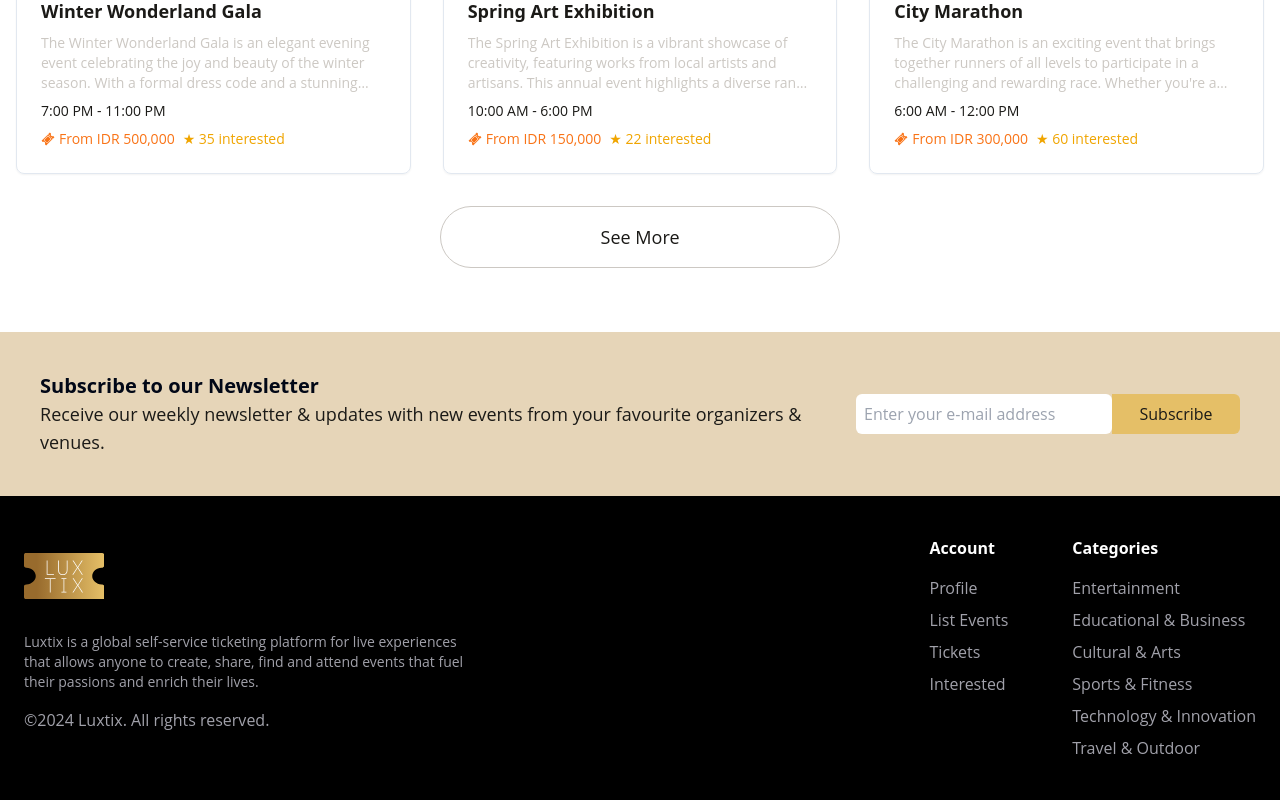
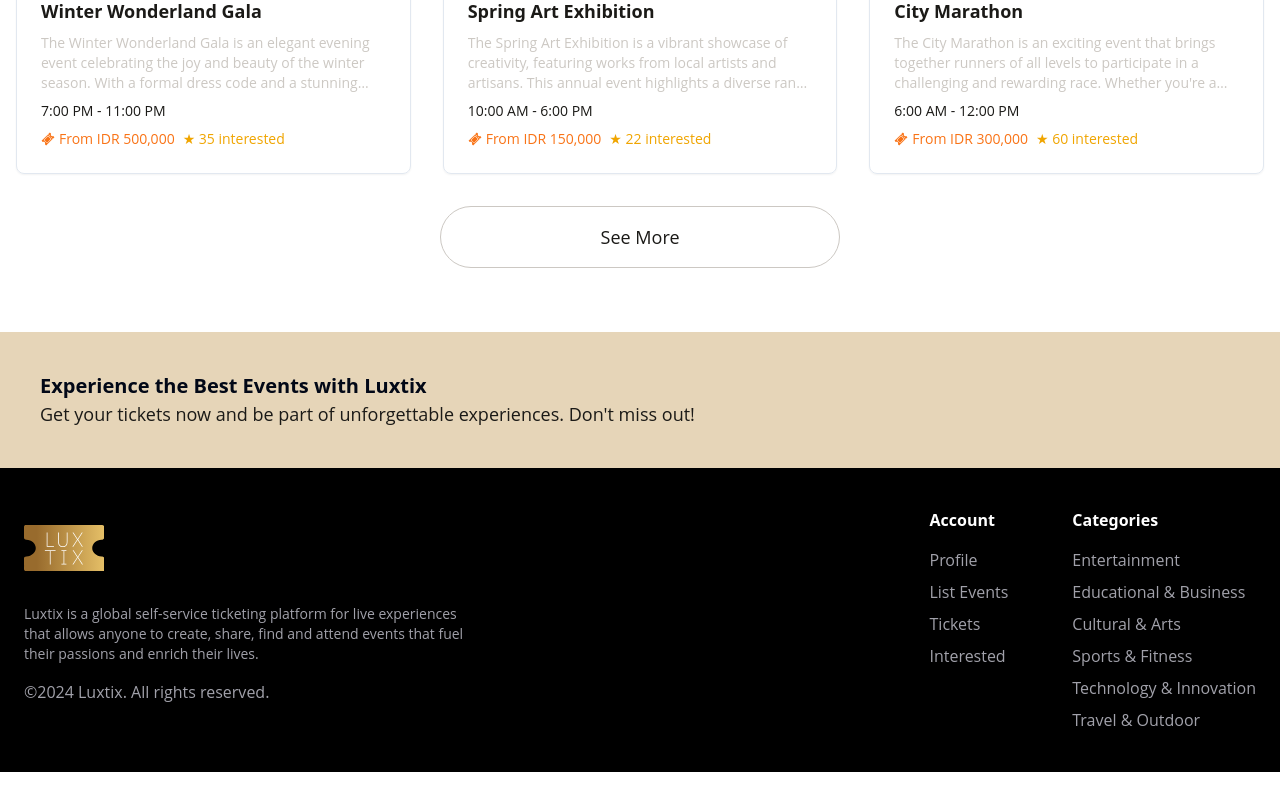
Before and after one commit to Luxtix/DTI-Frontend, a Next.js app: page / in a window 1280 px wide. Shown: the part 2568-3368 px from the top of the page. After the commit the page ends 3340 px from the top, so only its background shows below. Built offline with nearby package versions, Linux system fonts and the light colour scheme.

Commit message:
fix(jacob) change newsletter to CTA

```diff
--- /dev/null
+++ b/app/components/CTA/index.tsx
@@ -0,0 +1,19 @@
+function CTA() {
+  return (
+    <div className="bg-luxtix-4 mt-8">
+      <div className="p-4 sm:p-10 flex flex-col sm:flex-row items-center max-w-7xl mx-auto">
+        <div className="mb-4 sm:mb-0 sm:mr-4">
+          <h2 className="text-md sm:text-xl font-semibold">
+            Experience the Best Events with Luxtix
+          </h2>
+          <p className="text-luxtix-1 text-xs sm:text-lg">
+            Get your tickets now and be part of unforgettable experiences. Don't
+            miss out!
+          </p>
+        </div>
+      </div>
+    </div>
+  );
+}
+
+export default CTA;
--- a/app/components/Newsletter/index.tsx
+++ /dev/null
@@ -1,53 +0,0 @@
-"use client";
-import { useState } from "react";
-import { AiOutlineCheck } from "react-icons/ai";
-
-function Newsletter() {
-  const [subscribed, setSubscribed] = useState(false);
-
-  const handleSubscribe = () => {
-    setSubscribed(true);
-    setTimeout(() => {
-      setSubscribed(false);
-    }, 3000);
-  };
-
-  return (
-    <div className="bg-luxtix-4 mt-8">
-      <div className="p-4 sm:p-10 flex flex-col md:flex-row items-center justify-between max-w-7xl mx-auto">
-        <div className="mb-4 sm:mb-0 sm:mr-4 flex-1">
-          <h2 className="text-md sm:text-xl font-semibold">
-            Subscribe to our Newsletter
-          </h2>
-          <p className="text-luxtix-1 text-xs sm:text-lg">
-            Receive our weekly newsletter & updates with new events from your
-            favourite organizers & venues.
-          </p>
-        </div>
-        <div className="flex flex-col sm:flex-row items-center w-full md:w-auto">
-          <input
-            type="email"
-            placeholder="Enter your e-mail address"
-            className="p-2 focus:outline-none rounded-md focus:ring-2 focus:ring-luxtix-5 w-full sm:w-64 mb-2 sm:mb-0"
-          />
-          <button
-            onClick={handleSubscribe}
-            className="btn-anim bg-luxtix-6 text-luxtix-1 p-2 rounded-md sm:rounded-r-md sm:rounded-l-none flex items-center justify-center w-full sm:w-32"
-            disabled={subscribed}
-          >
-            {subscribed ? (
-              <span className="flex items-center">
-                <AiOutlineCheck className="mr-1" />
-                Thank you
-              </span>
-            ) : (
-              "Subscribe"
-            )}
-          </button>
-        </div>
-      </div>
-    </div>
-  );
-}
-
-export default Newsletter;
--- a/app/page.tsx
+++ b/app/page.tsx
@@ -3,8 +3,8 @@ import Footer from "@/components/Footer";
 import Categories from "./components/Categories";
 import PopularEvents from "./components/PopularEvents";
 import OnlineEvents from "./components/OnlineEvents";
-import Newsletter from "./components/Newsletter";
 import Hero from "./components/Hero";
+import CTA from "./components/CTA";
 
 function page() {
   return (
@@ -14,7 +14,7 @@ function page() {
       <Categories />
       <PopularEvents />
       <OnlineEvents />
-      <Newsletter />
+      <CTA />
       <Footer />
     </div>
   );
```
